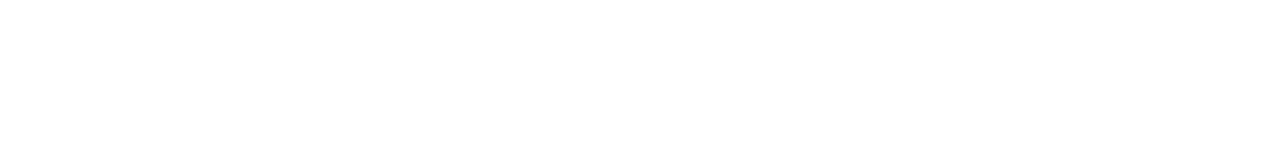
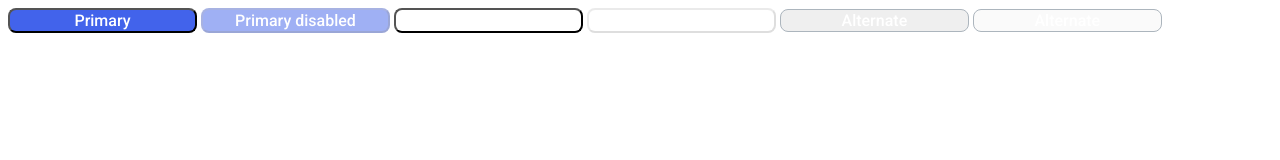
Before and after one commit to js-tasks-ru/htmlcss-20230411_l-milaropot, a website: page 03-lection1/01-button/index.html in a window 1280 px wide. Drawn offline with Linux system fonts and the light colour scheme.

Commit message:
Отрисовка кнопок в разных состояниях

```diff
--- a/03-lection1/01-button/button.css
+++ b/03-lection1/01-button/button.css
@@ -1 +1,66 @@
 /* Стилизация кнопки */
+button{
+    font-family: 'Roboto';
+    font-style: normal;
+    font-weight: 500;
+    font-size: 16px;
+    line-height: 19px;
+    text-align: center;
+    color: var(--white);
+    width: 189px;
+    left: 0px;
+    top: 0px;
+    border-radius: 8px;
+    cursor: pointer;
+    transition: opacity 200ms ease-in-out, background 200ms ease-in-out;
+  }
+
+  .button_primary {
+    background: var(--primary);
+    border-radius: 8px;
+  }
+
+  .button_primary:hover {
+    background: var(--blue-2);
+    border-radius: 8px;
+  }
+
+  .button_primary_disabled {
+    background: var(--primary);
+    opacity: 0.5;
+    border-radius: 8px;
+    cursor: default;
+  }
+
+  .button_secondary{
+    background: var(--purple);
+    border-radius: 8px;
+  }
+
+  .button_secondary:hover{
+    background: var(--purple-2);
+    border-radius: 8px;
+  }
+
+  .button_secondary_disabled{
+    background: var(--purple);
+    opacity: 0.5;
+    border-radius: 8px;
+    cursor: default;
+  }
+
+  .button_alternate{
+    border: 1px solid var(--grey-3);
+    border-radius: 8px;
+  }
+
+  .button_alternate:hover{
+    border: 1px solid var(--black);
+    border-radius: 8px;
+  }
+
+  .button_alternate_disabled{
+    border: 1px solid var(--grey-3);
+    border-radius: 8px;
+    cursor: default;
+  }
--- a/03-lection1/01-button/index.html
+++ b/03-lection1/01-button/index.html
@@ -6,6 +6,23 @@
         <link rel="stylesheet" href="./button.css">
     </head>
     <body>
-
+        <button class = "button_primary">
+        Primary
+      </button>
+      <button disabled class= "button_primary_disabled">
+        Primary disabled
+      </button>
+      <button class = "button_secondary">
+        Secondary
+      </button>
+      <button disabled class= "button_secondary_disabled">
+        Secondary
+      </button>
+            <button class = "button_alternate">
+        Alternate
+      </button>
+      <button disabled class= "button_alternate_disabled">
+        Alternate
+      </button>
     </body>
 </html>
--- a/assets/css/main.css
+++ b/assets/css/main.css
@@ -9,8 +9,10 @@
     --white: #ffffff;
     --black: #212429;
     --pink: #F784AD;
-    --purple: #7048E8;
-    --blue: #374FC7;
+    --purple-1: #7048E8;
+    --purple-2: #5028C6;
+    --blue-1: #4263EB;
+    --blue-2: #2342C0;
     --red: #F03D3E;
     --grey-1: #F8F9FA;
     --grey-2: #DDE2E5;
@@ -18,10 +20,10 @@
     --grey-4: #495057;
 
     --error: var(--red);
-    --success: var(--blue);
+    --success: var(--blue-1);
 
-    --primary: var(--blue);
-    --secondary: var(--purple);
+    --primary: var(--blue-1);
+    --secondary: var(--purple-1);
 }
 
 * {
```
